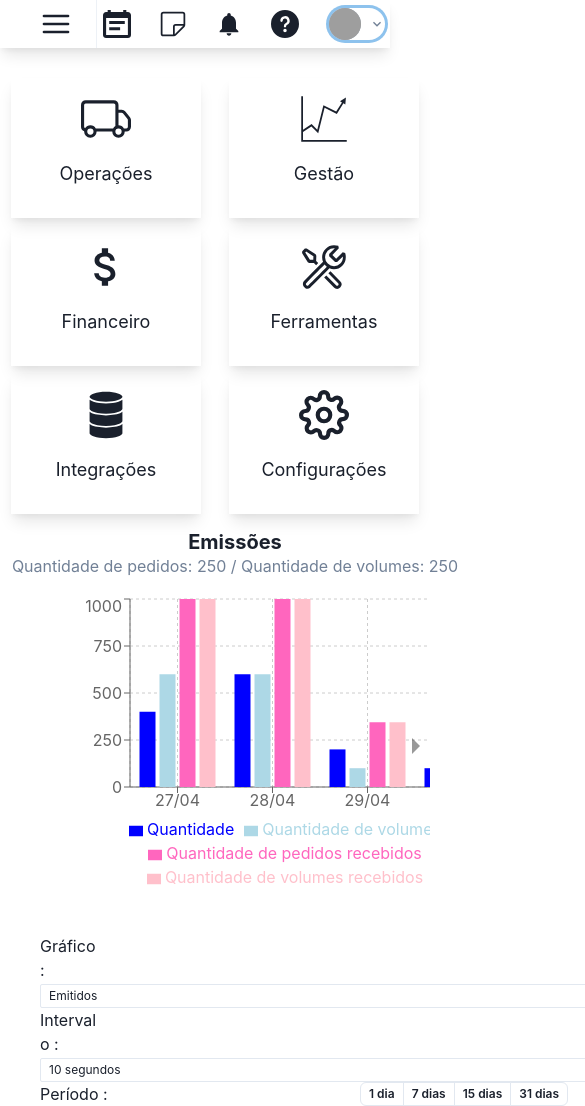
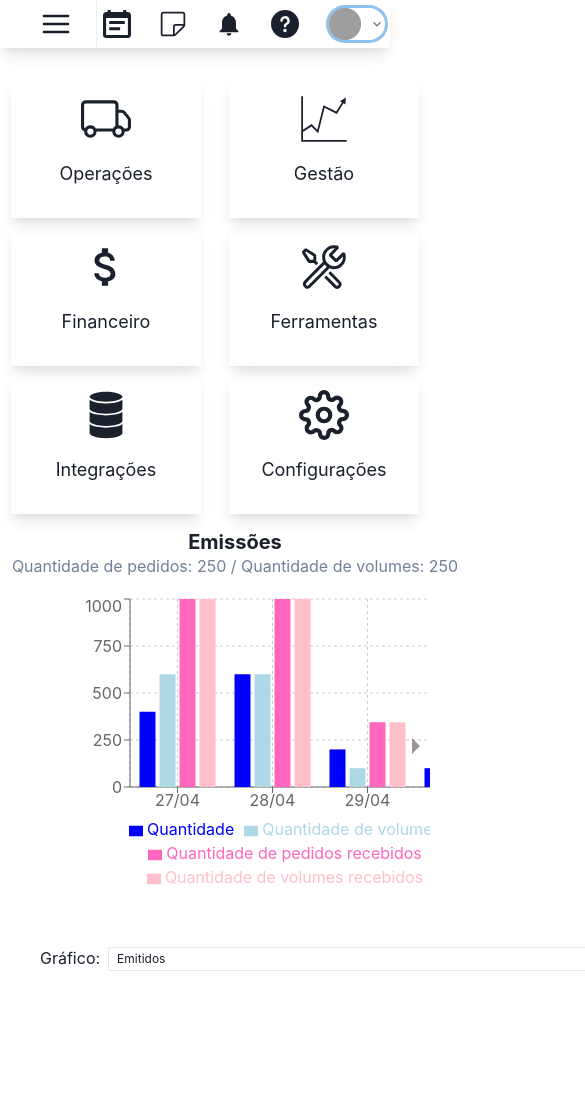
Before and after one commit to cauasimiao/react-app, a React (Vite) app: page / in a window 390 px wide. Shown: the top 1106 px of the page, 585 px wide, since content can reach past the window. After the commit the page ends 982 px from the top, so only its background shows below. Built offline with nearby package versions, Linux system fonts and the light colour scheme; grey boxes are pictures that could not be loaded.

Commit message:
responsividade

```diff
--- a/src/components/carousel/Carousel.jsx
+++ b/src/components/carousel/Carousel.jsx
@@ -57,7 +57,7 @@ export default function CarouselFunc() {
         </Text>
       </Center>
 
-      <Box w={{ base: "none", md: "400px", lg: "500px" }}>
+      <Box>
         <Carousel
           showStatus={false}
           showArrows={true}
@@ -111,37 +111,40 @@ export default function CarouselFunc() {
             );
           })}
         </Carousel>
-      </Box>
-
-      <Box
-        marginLeft={[0, -16]}
-        width={850}
-        display={"flex"}
-        flexDirection={"row"}
-        justifyContent={"flex-start"}
-        alignItems={"center"}
-        flexWrap= {['wrap', 'wrap', 'nowrap']}
+        <HStack ml={[0, -16]}>
+          <HStack>
+            <Text fontSize={16}>Gráfico:</Text>
+            <Select
+              w={[800, 140]}
+              marginRight={2}
+              size={"xs"}
+              placeholder="Emitidos"
             >
-        <Text w={16} fontSize={16}>
-          Gráfico :{" "}
-        </Text>
-        <Select w={[800, 140]} marginRight={4} size={"xs"} placeholder="Emitidos">
               <option value="option1">Recebidos</option>
               <option value="option2">Quantidade</option>
               <option value="option3">Volumes</option>
             </Select>
+          </HStack>
+          <HStack marginLeft={2}>
             <Text w={16} fontSize={16}>
-          Intervalo :{" "}
+              Intervalo:
             </Text>
-        <Select w={[800, 150]} marginRight={4} size={"xs"} placeholder="10 segundos">
+            <Select
+              w={[800, 150]}
+              marginRight={2}
+              size={"xs"}
+              placeholder="10 segundos"
+            >
               <option value="option1">20 segundos</option>
               <option value="option2">30 segundos</option>
               <option value="option3">1 segundo</option>
             </Select>
-        <Text w={[80, 16]} fontSize={16}>
-          Período :
+          </HStack>
+
+          <Text ml={2} w={[80, 16]} fontSize={16}>
+            Período:
           </Text>
-        <ButtonGroup size={"xs"} isAttached variant="outline">
+          <ButtonGroup ml={4} size={"xs"} isAttached variant="outline">
             <Button
               bgColor={oneDay ? "#ADD8E6" : "white"}
               onClick={() => {
@@ -191,6 +194,7 @@ export default function CarouselFunc() {
               31 dias
             </Button>
           </ButtonGroup>
+        </HStack>
       </Box>
     </>
   );
```
Lines whose indentation alone changed are shown as unchanged.
